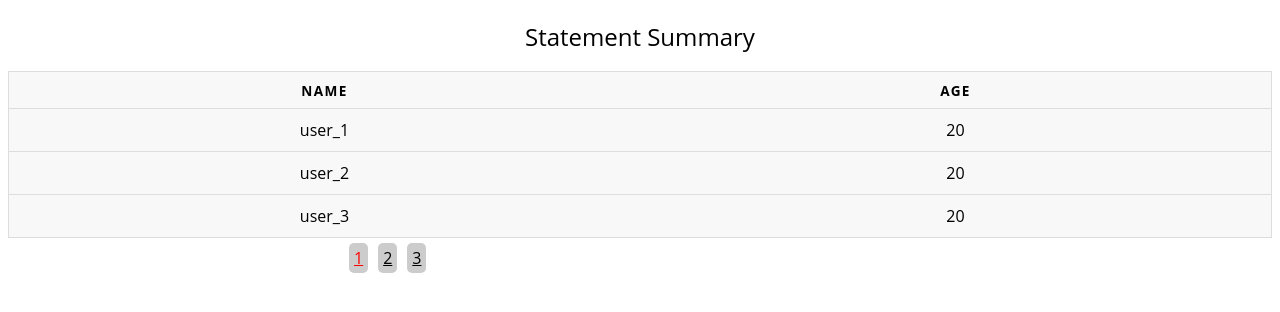
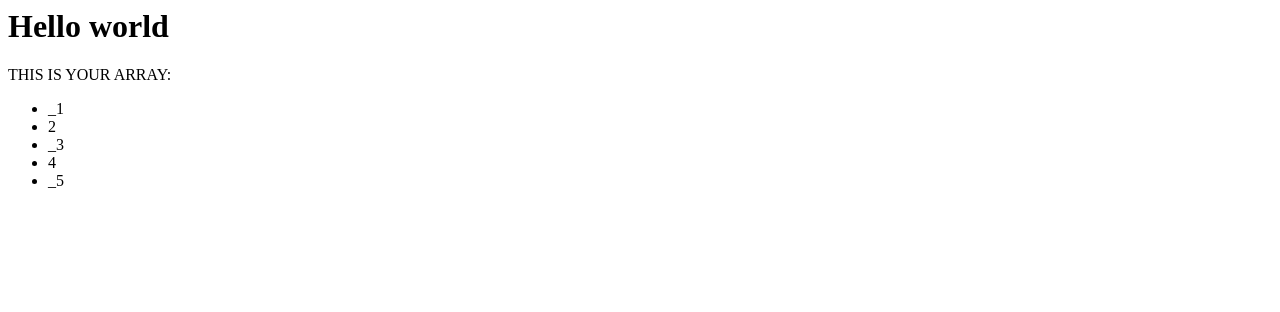
Before and after one commit to sajadspeed/php-teaching, a PHP site: page / in a window 1280 px wide. Shown: the top 312 px of the page. Run offline with PHP 8.4, Linux system fonts and the light colour scheme.

Commit message:
Section_3 Part_2

```diff
--- a/index.php
+++ b/index.php
@@ -1,70 +1,51 @@
 <?php
-    $users = [
-        ["name"=>"user_1", "age"=>20],
-        ["name"=>"user_2", "age"=>20],
-        ["name"=>"user_3", "age"=>20],
-        ["name"=>"user_4", "age"=>20],
-        ["name"=>"user_5", "age"=>20],
-        ["name"=>"user_6", "age"=>20],
-        ["name"=>"user_7", "age"=>20],
-        ["name"=>"user_8", "age"=>20],
-        ["name"=>"user_9", "age"=>20],
-    ]
+
+    function title($title)
+    {
+        echo "<title>$title | Bestmag.com</title>";
+    }
+
+    function _header(){
+        return "
+            <header>
+                <h1>Hello world</h1>
+            </header>
+        ";
+    }
+
+    function echo_array($array){
+        echo "THIS IS YOUR ARRAY: ";
+        echo "<ul>";
+        foreach ($array as $value) {
+
+            if(odd($value) == false)
+                echo "<li>_$value</li>";
+            else
+                echo "<li>$value</li>";
+
+        }
+        echo "</ul>";
+    }
+
+    function odd($number){
+        if($number % 2 == 0)
+            return true;
+        else
+            return false;
+    }
+
 ?>
-
 <html>
-<head>
-    <title>Section 3</title>
-    <link rel="stylesheet" href="css/style.css">
-</head>
-
-<body>
-    <table>
-        <caption>Statement Summary</caption>
-        <thead>
-            <tr>
-                <th>Name</th>
-                <th>Age</th>
-            </tr>
-        </thead>
-        <tbody>
+    <head>
         <?php
-            $count = count($users);
-            $limit = 3;
-            $page = 1;
-            if(isset($_GET['page']))
-                $page = $_GET['page'];
-
-            $offset = ($page-1) * $limit;
-
-            $reminder = $offset + $limit;
-
-            if($count >= $reminder){
-                for ($i=$offset; $i <= $reminder-1; $i++) {
-                    $user = $users[$i];
-                    echo "
-                        <tr>
-                            <td>{$user['name']}</td>
-                            <td>{$user['age']}</td>
-                        </tr>
-                    ";
-                }
-            }
+            title(555);
         ?>
-        </tbody>
-    </table>
-    <ul>
+    </head>
+    <body>
         <?php
-            for ($i=1; $i <= ($count/$limit); $i++) {
-                $class="";
-                if($page == $i)
-                    $class = "class='active'";
-
-                echo "
-                    <li $class><a href='?page=$i'>$i</a></li>
-                ";
-            }
+            echo _header();
+            $numbers = [1,2,3,4,5];
+            echo_array($numbers);
         ?>
-    </ul>
-</body>
+    </body>
 </html>
```
